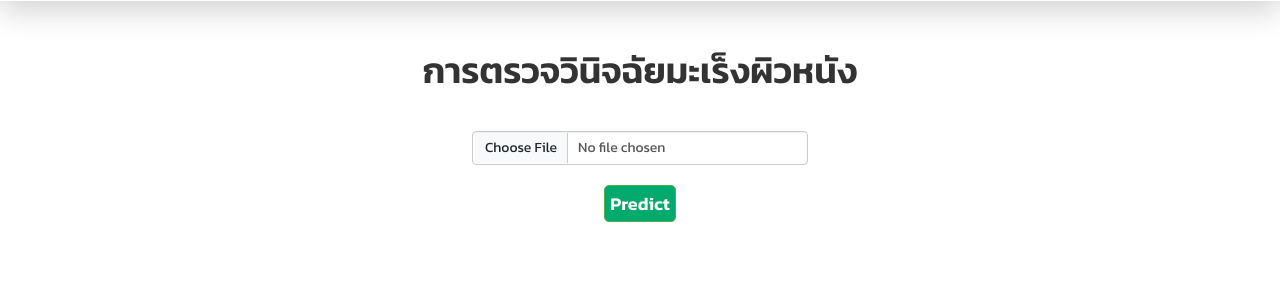
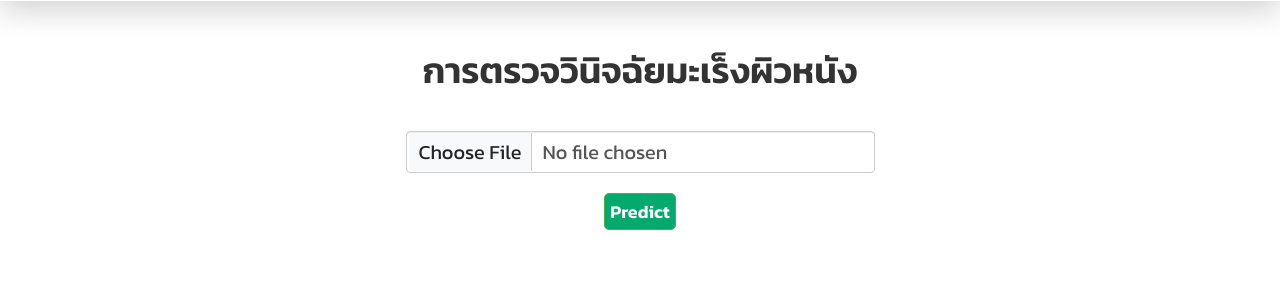
Before and after one commit to Techatach/Skin-Cancer-Diagnosis-Using-Python-Flask-Framework, a Flask app: page /index in a window 1280 px wide. Shown: the part 81-362 px from the top of the page. Run offline with Flask 3, Linux system fonts and the light colour scheme; some libraries are stand-ins or nearby versions.

Commit message:
first commit

```diff
--- a/templates/index.html
+++ b/templates/index.html
@@ -17,7 +17,7 @@
     <div>
     <div class="col-lg-12" style="font-family: Kanit, sans-serif">
       <center><form  class="form-inline" action = "/predict" method = "post" enctype="multipart/form-data">
-          <input type="file" name="file" class="form-control form-control-lg"/><br>
+          <input type="file" name="file" class="form-control form-control-lg" style="font-size: 20px"/><br>
           <input type = "submit" class="btn btn-success" value="Predict" style="margin-top: 20px; padding:5px; font-weight: 600 !important;font-size: 18px; font-family: Kanit, sans-serif; background-color:#04aa6d;color:white;border-radius:5px">
       </form></center>
     </div>
--- a/templates/predict.html
+++ b/templates/predict.html
@@ -19,7 +19,7 @@
     </div>
    <div class="col-lg-12">
       <center><form  class="form-inline" action = "/predict" method = "post" enctype="multipart/form-data">
-          <input type="file" name="file" class="form-control form-control-lg"/><br>
+          <input type="file" name="file" class="form-control form-control-lg" style="font-size: 20px"/><br>
           <input type = "submit" class="btn btn-success" value="Predict" style="padding: 5px; margin-top:20px; font-weight: 600 !important;font-size: 18px; font-family: Kanit, sans-serif; background-color:#04aa6d;color:white;border-radius:5px">
       </form></center>
     </div>
```
Also changed, not shown: static/images/b1.jpg (added), static/images/b2.jpg (added).
